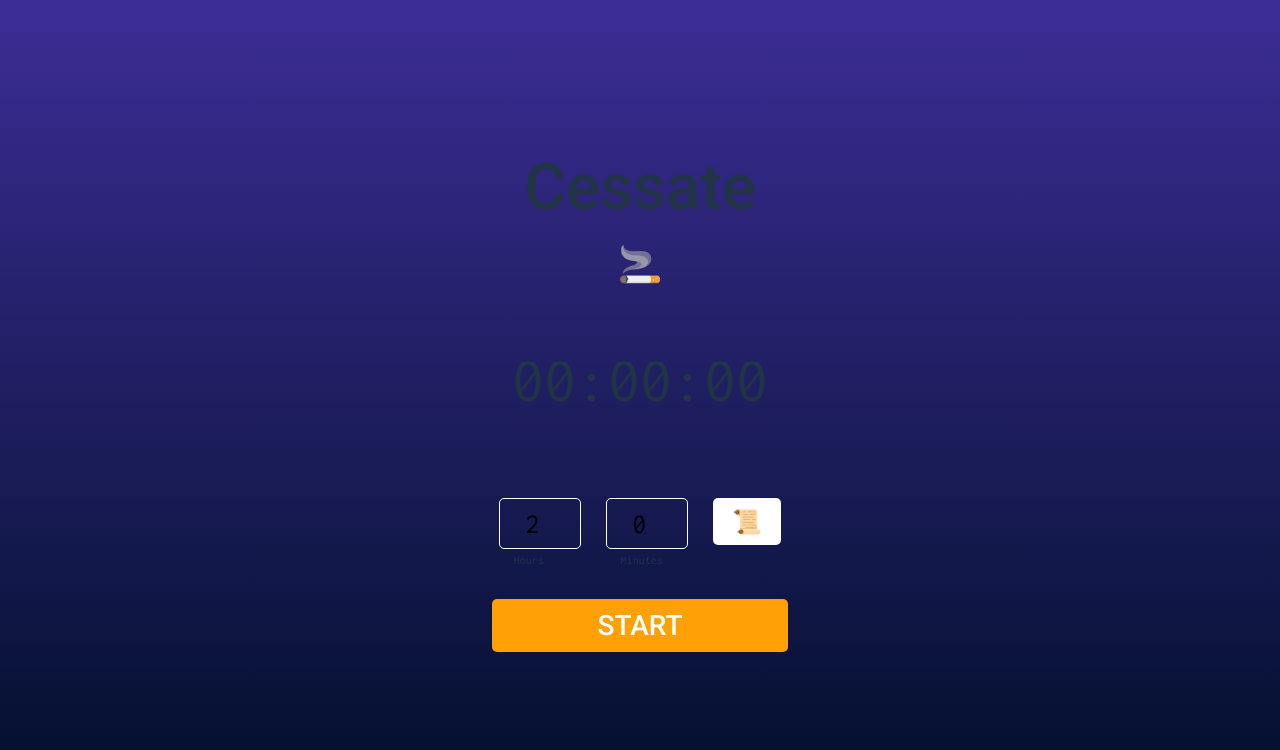
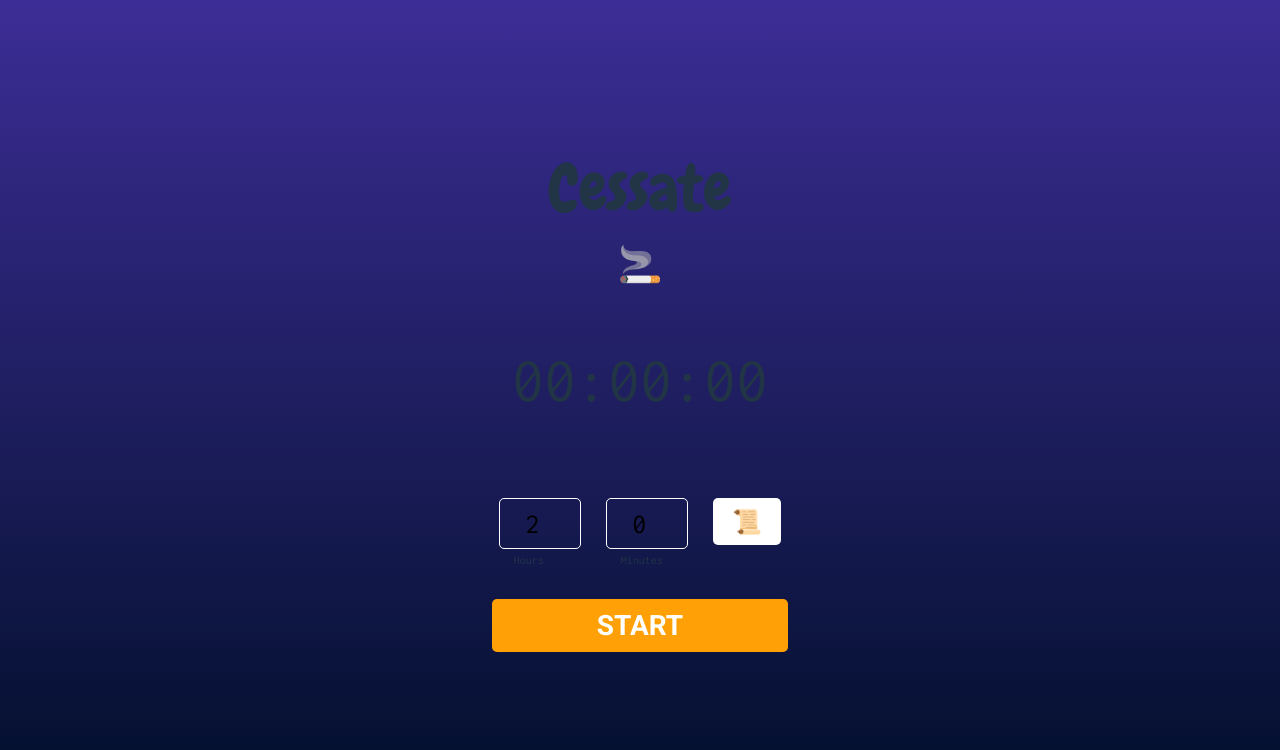
Before and after one commit to hau5pro/cessate, a React (Vite) app: page / in a window 1280 px wide. Shown: the top 750 px of the page. Built offline with nearby package versions, Linux system fonts and the light colour scheme.

Commit message:
styling changes

```diff
--- a/index.html
+++ b/index.html
@@ -2,16 +2,9 @@
 <html lang="en">
   <head>
     <meta charset="UTF-8" />
-    <link rel="icon" type="image/svg+xml" href="/cessate.svg" />
-    <link
-      rel="preload"
-      href="https://fonts.googleapis.com/css2?family=Roboto:wght@400;500&family=Inconsolata:wght@400;700&display=swap"
-      as="style"
-    />
-    <link
-      href="https://fonts.googleapis.com/css2?family=Roboto:wght@400;500&family=Inconsolata:wght@400;700&display=swap"
-      rel="stylesheet"
-    />
+    <link rel="preconnect" href="https://fonts.googleapis.com">
+<link rel="preconnect" href="https://fonts.gstatic.com" crossorigin>
+<link href="https://fonts.googleapis.com/css2?family=Chewy&family=Inconsolata:wght@200..900&family=Roboto:wdth,wght@75,100..900&display=swap" rel="stylesheet">
     <meta name="viewport" content="width=device-width, initial-scale=1.0" />
     <title>Cessate</title>
   </head>
--- a/src/App.css
+++ b/src/App.css
@@ -35,15 +35,25 @@
   }
 }
 
+h1, h2 {
+  font-family: 'Chewy', sans-serif;
+}
+
 h1 {
-  font-family: 'Roboto', sans-serif;
   font-size: 64px;
   margin: 5px;
 }
 
 button {
   font-family: 'Roboto', sans-serif;
+  font-weight: 600;
   border-radius: 5px;
+  border: none;
+  font-size: 28px;
+  font-weight: 700;
+  text-transform: uppercase;
+  cursor: pointer;
+  color: #ffffff;
 }
 
 button:focus {
@@ -98,13 +108,7 @@
 }
 
 .timer-button {
-  font-size: 28px;
-  font-weight: 700;
-  text-transform: uppercase;
   padding: 10px 20px;
-  border: none;
-  cursor: pointer;
-  color: #ffffff;
   transition: background-color 0.3s;
 }
 
@@ -142,6 +146,7 @@
 
 /* Styles for the History Icon Button */
 .history-icon {
+  font-size: unset;
   background-color: white;
   border: none;
   max-height: fit-content;
@@ -182,7 +187,6 @@
 }
 
 .history-modal h2 {
-  font-family: 'Roboto', sans-serif;
   font-size: 2.5rem;
   text-align: center;
   margin: 1rem 0;
```
